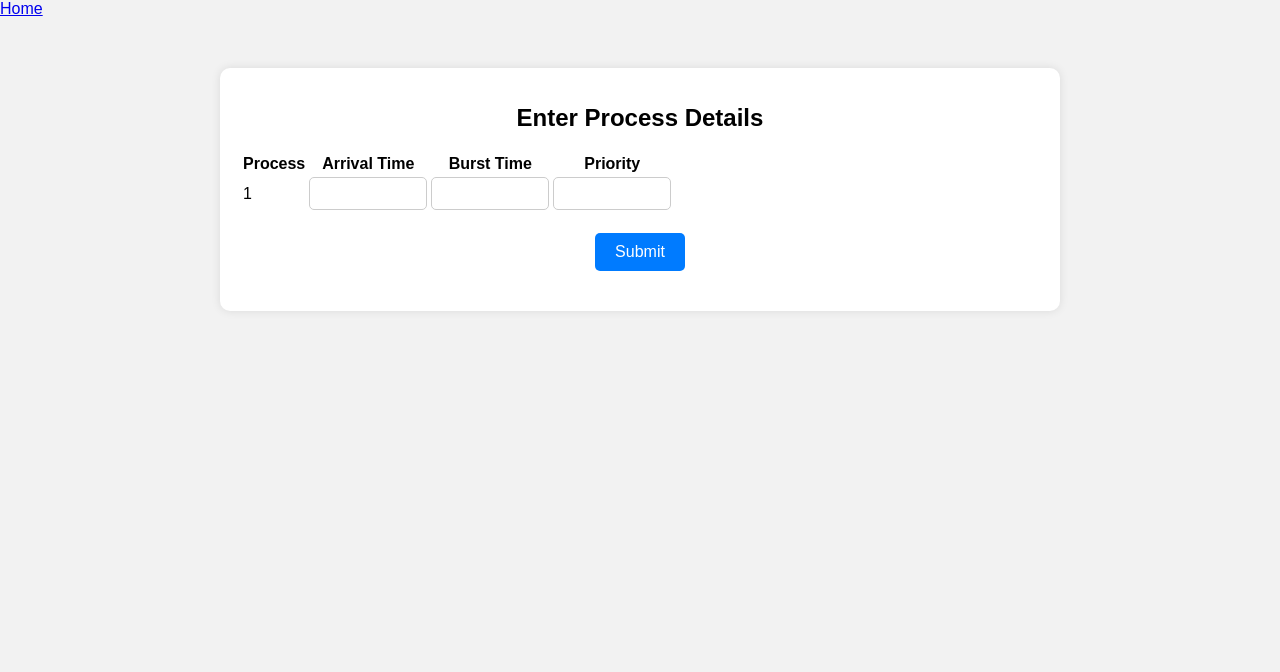
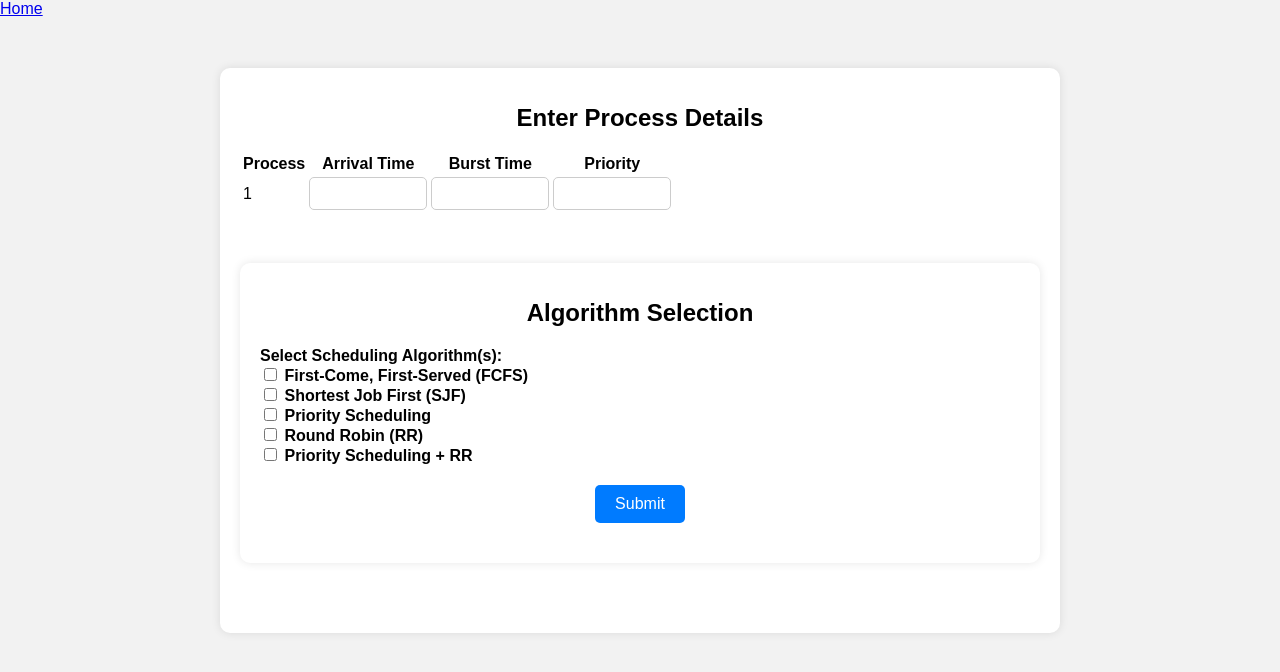
Before and after one commit to tweizy/cpu-scheduler-simulation, a Flask app: page /enter_details in a window 1280 px wide. Shown: the top 672 px of the page. Run offline with Flask 3, Linux system fonts and the light colour scheme; the visitor is signed in with stand-in values (Sample User, id 1).

Commit message:
select algos

```diff
--- a/app.py
+++ b/app.py
@@ -52,6 +52,7 @@ def enter():
 def enter_details():
     num_processes = session.get('num_processes')
     priority_applicable = session.get('priority_applicable')
+    selected_algorithms = request.form.getlist('algorithm[]')  # Retrieve selected algorithms from the form
     if num_processes is None:
         return redirect(url_for('enter'))
     if request.method == 'POST':
@@ -60,14 +61,13 @@ def enter_details():
             arrival_time = request.form[f'arrival_time_{i}']
             burst_time = request.form[f'burst_time_{i}']
             priority = request.form.get(f'priority_{i}') if priority_applicable else "N/A"
+
             processes.append({
                 'arrival_time': arrival_time,
                 'burst_time': burst_time,
                 'priority': priority
             })
-        return render_template('entered_processes.html', processes=processes)
+        return render_template('entered_processes.html', processes=processes, selected_algorithms=selected_algorithms)
     return render_template('enter_details.html', num_processes=num_processes, priority_applicable=priority_applicable)
-
-
 if __name__ == '__main__':
     app.run(debug=True)
--- a/templates/enter_details.html
+++ b/templates/enter_details.html
@@ -37,6 +37,22 @@
                     {% endfor %}
                 </tbody>
             </table>
+            <div class="container">
+    <h1 class="title">Algorithm Selection</h1>
+    <form action="/run_algorithm" method="post" class="form">
+                <div class="form-group">
+            <label>Select Scheduling Algorithm(s):</label><br>
+            <input type="checkbox" name="algorithm[]" id="FCFS" value="FCFS">
+            <label for="FCFS">First-Come, First-Served (FCFS)</label><br>
+            <input type="checkbox" name="algorithm[]" id="SJF" value="SJF">
+            <label for="SJF">Shortest Job First (SJF)</label><br>
+            <input type="checkbox" name="algorithm[]" id="Priority" value="Priority">
+            <label for="Priority">Priority Scheduling</label><br>
+            <input type="checkbox" name="algorithm[]" id="RR" value="RR">
+            <label for="RR">Round Robin (RR)</label><br>
+            <input type="checkbox" name="algorithm[]" id="Priority_RR" value="Priority_RR">
+            <label for="Priority_RR">Priority Scheduling + RR</label><br>
+        </div>
             <button type="submit" class="btn-submit">Submit</button>
         </form>
     </div>
```
Also changed, not shown: templates/entered_processes.html (+9 -0 lines).
